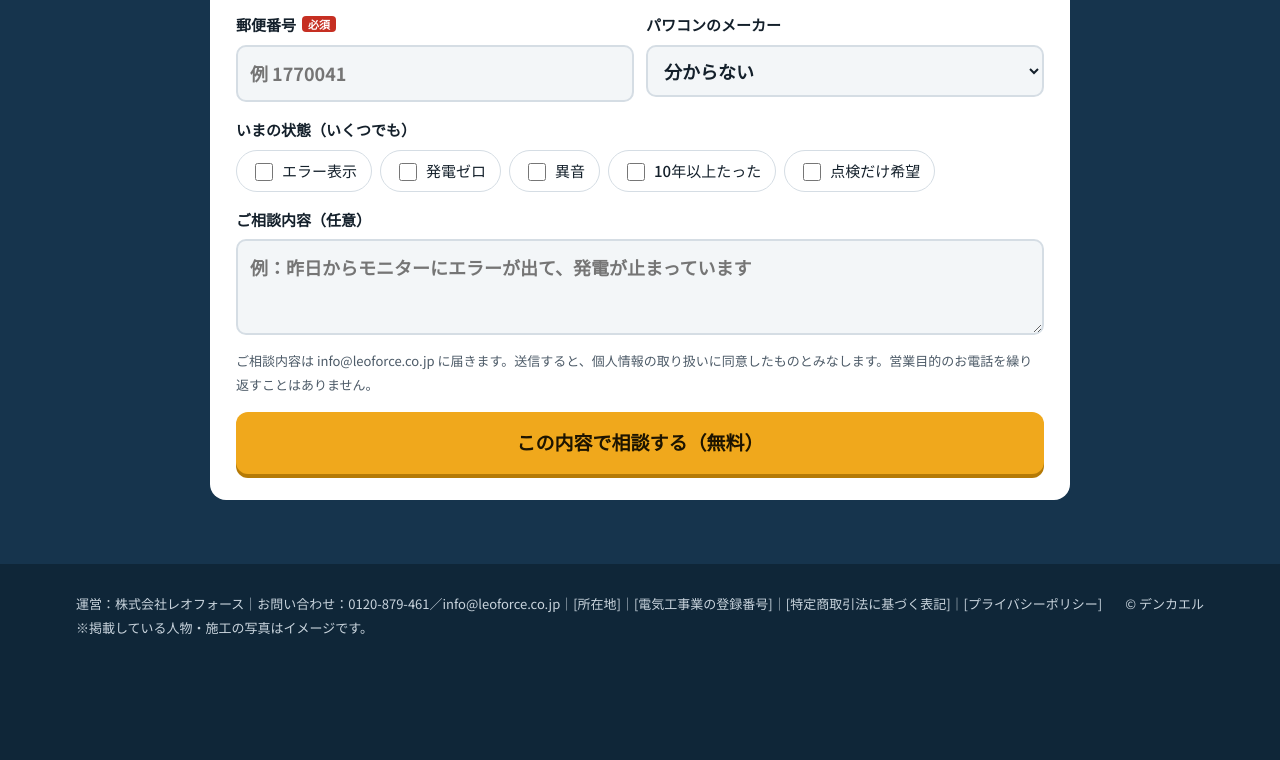
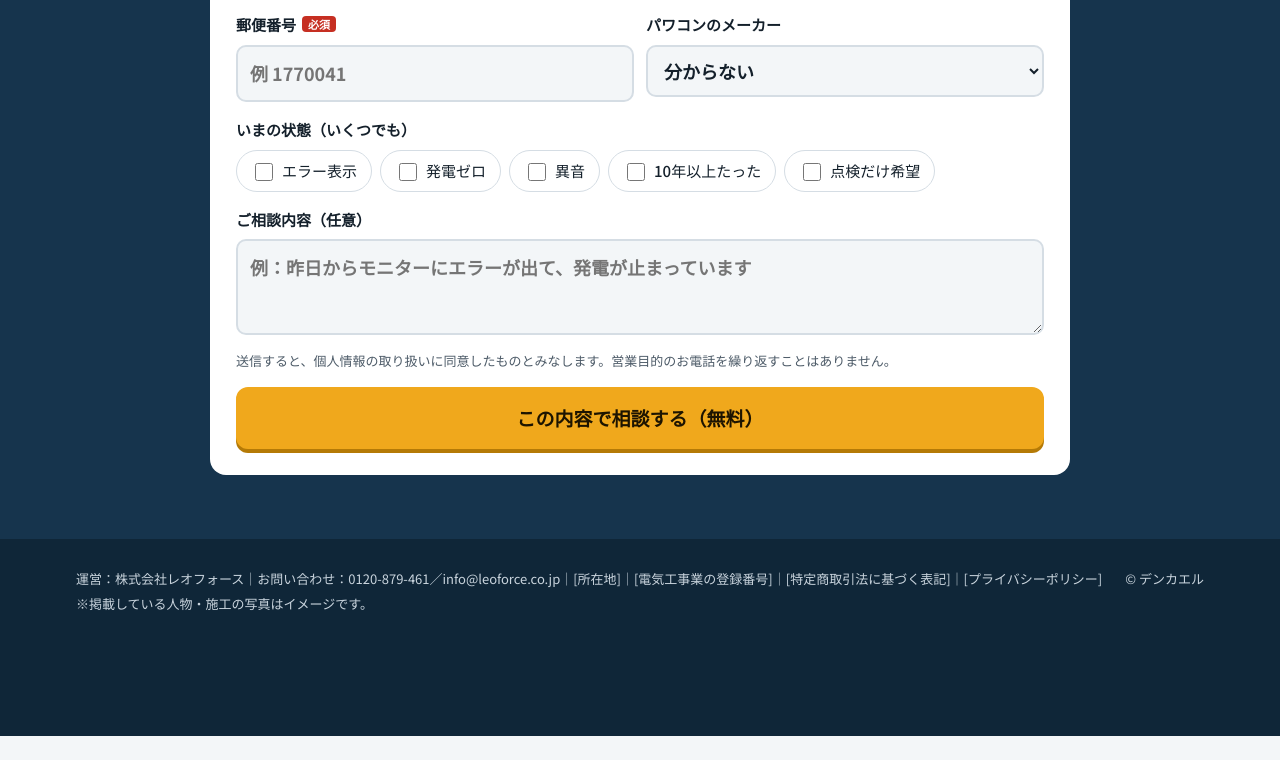
Before and after one commit to leoforce-Inc/leoforce-kawabe, a plain HTML site: page lp/powercon-tokyo/index.html in a window 1280 px wide. Shown: the part 6715-7475 px from the top of the page. After the commit the page ends 7451 px from the top, so only its background shows below. Drawn offline with Linux system fonts and the light colour scheme.

Commit message:
Remove form destination note above the submit button
Co-Authored-By: Claude Opus 5.5 <noreply@anthropic.com>
Claude-Session: https://claude.ai/code/session_01ByBQ2B8a2jLN7T6wSWiXb1

```diff
--- a/lp/powercon-tokyo/index.html
+++ b/lp/powercon-tokyo/index.html
@@ -509,7 +509,7 @@ footer .in{display:flex;justify-content:space-between;gap:16px;flex-wrap:wrap}
         </div>
       </fieldset>
       <label for="f-note">ご相談内容（任意）<textarea id="f-note" name="note" placeholder="例：昨日からモニターにエラーが出て、発電が止まっています"></textarea></label>
-      <p class="agree">ご相談内容は info@leoforce.co.jp に届きます。送信すると、個人情報の取り扱いに同意したものとみなします。営業目的のお電話を繰り返すことはありません。</p>
+      <p class="agree">送信すると、個人情報の取り扱いに同意したものとみなします。営業目的のお電話を繰り返すことはありません。</p>
       <button class="btn btn-tel" type="submit">この内容で相談する（無料）</button>
       <p class="thanks" id="thanks" hidden></p>
     </form>
```
